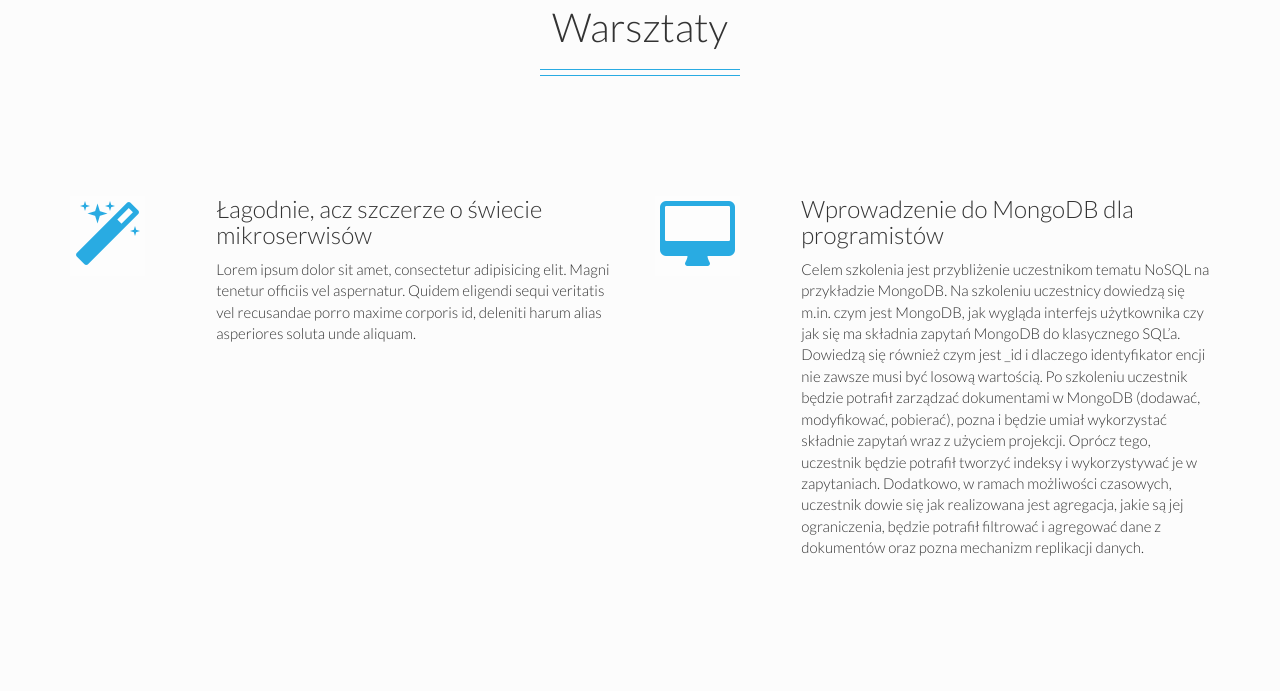
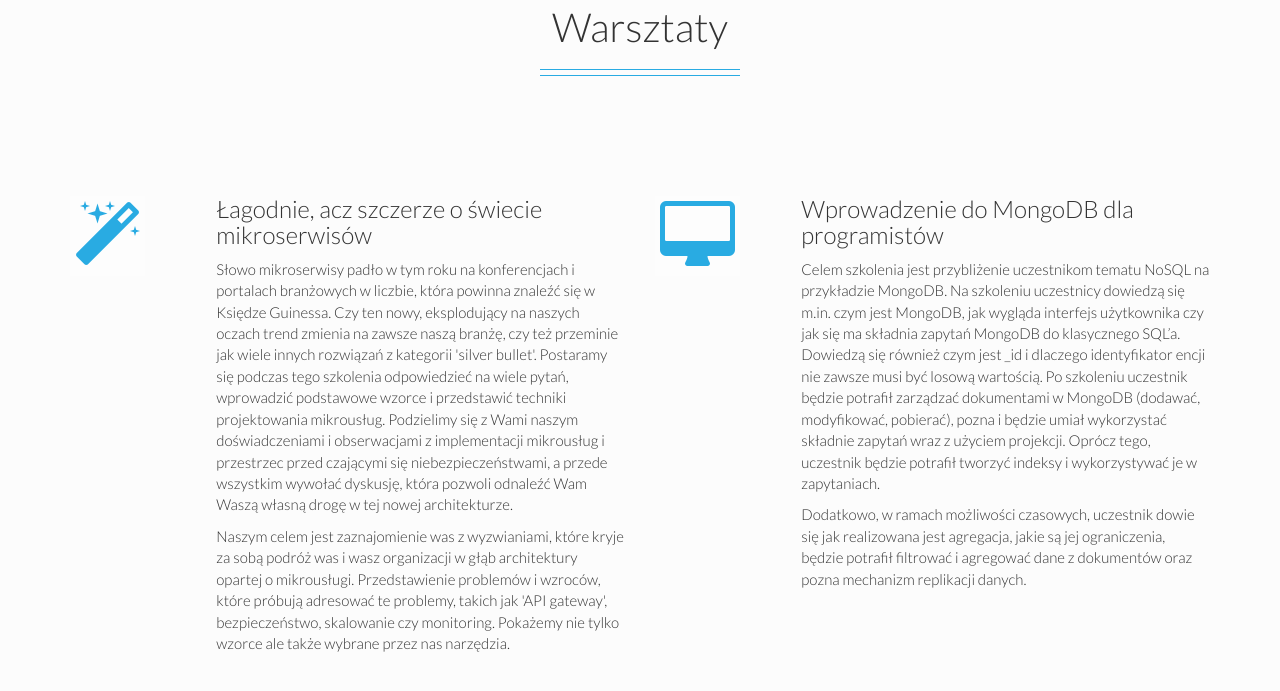
Before and after one commit to 42patterns/labs-website, a Jekyll site: the page built from index.html, in a window 1280 px wide and 900 px high, scrolled down 915 px, cut to the strip 0-695 px from the top of the window. Shown: the top 691 px of the strip. Built offline with Jekyll 4.4.1, drawn with Linux system fonts in a browser that asks for light colours; nearby versions of some CDN libraries; comment, search, counter and statistics services are not loaded; some of the changed text lies outside the part shown.

Commit message:
Aktualizacja bio Jarka i abstrakt

```diff
--- a/_config.yml
+++ b/_config.yml
@@ -83,10 +83,10 @@
   elements:
    - title: "Łagodnie, acz szczerze o świecie mikroserwisów"
      icon: "magic"
-     description: "Lorem ipsum dolor sit amet, consectetur adipisicing elit. Magni tenetur officiis vel aspernatur. Quidem eligendi sequi veritatis vel recusandae porro maxime corporis id, deleniti harum alias asperiores soluta unde aliquam."
+     description: "<p>Słowo mikroserwisy padło w tym roku na konferencjach i portalach branżowych w liczbie, która powinna znaleźć się w Księdze Guinessa. Czy ten nowy, eksplodujący na naszych oczach trend zmienia na zawsze naszą branżę, czy też przeminie jak wiele innych rozwiązań z kategorii 'silver bullet'. Postaramy się podczas tego szkolenia odpowiedzieć na wiele pytań, wprowadzić podstawowe wzorce i przedstawić techniki projektowania mikrousług. Podzielimy się z Wami naszym doświadczeniami i obserwacjami z implementacji mikrousług i przestrzec przed czającymi się niebezpieczeństwami, a przede wszystkim wywołać dyskusję, która pozwoli odnaleźć Wam Waszą własną drogę w tej nowej architekturze.</p><p>Naszym celem jest zaznajomienie was z wyzwianiami, które kryje za sobą podróż was i wasz organizacji w głąb architektury opartej o mikrousługi. Przedstawienie problemów i wzroców, które próbują adresować te problemy, takich jak 'API gateway', bezpieczeństwo, skalowanie czy monitoring. Pokażemy nie tylko wzorce ale także wybrane przez nas narzędzia.</p>"
    - title: "Wprowadzenie do MongoDB dla programistów"
      icon: "desktop"
-     description: "Celem szkolenia jest przybliżenie uczestnikom tematu NoSQL na przykładzie MongoDB. Na szkoleniu uczestnicy dowiedzą się m.in. czym jest MongoDB, jak wygląda interfejs użytkownika czy jak się ma składnia zapytań MongoDB do klasycznego SQL’a. Dowiedzą się również czym jest _id i dlaczego identyfikator encji nie zawsze musi być losową wartością. Po szkoleniu uczestnik będzie potrafił zarządzać dokumentami w MongoDB (dodawać, modyfikować, pobierać), pozna i będzie umiał wykorzystać składnie zapytań wraz z użyciem projekcji. Oprócz tego, uczestnik będzie potrafił tworzyć indeksy i wykorzystywać je w zapytaniach. Dodatkowo, w ramach możliwości czasowych, uczestnik dowie się jak realizowana jest agregacja, jakie są jej ograniczenia, będzie potrafił filtrować i agregować dane z dokumentów oraz pozna mechanizm replikacji danych."
+     description: "<p>Celem szkolenia jest przybliżenie uczestnikom tematu NoSQL na przykładzie MongoDB. Na szkoleniu uczestnicy dowiedzą się m.in. czym jest MongoDB, jak wygląda interfejs użytkownika czy jak się ma składnia zapytań MongoDB do klasycznego SQL’a. Dowiedzą się również czym jest _id i dlaczego identyfikator encji nie zawsze musi być losową wartością. Po szkoleniu uczestnik będzie potrafił zarządzać dokumentami w MongoDB (dodawać, modyfikować, pobierać), pozna i będzie umiał wykorzystać składnie zapytań wraz z użyciem projekcji. Oprócz tego, uczestnik będzie potrafił tworzyć indeksy i wykorzystywać je w zapytaniach. </p><p>Dodatkowo, w ramach możliwości czasowych, uczestnik dowie się jak realizowana jest agregacja, jakie są jej ograniczenia, będzie potrafił filtrować i agregować dane z dokumentów oraz pozna mechanizm replikacji danych.</p>"
 
 # Trainers
 # -------------------------
@@ -96,10 +96,24 @@
   id: trainers
   elements:
    - title: "Jarek Pałka"
-     description: "Od ponad 15 lat w branży IT, jako administrator baz danych, programista, architekt, manager i inżynier od spraw katastrof."
-     bio: "Od ponad 15 lat w branży IT, jako administrator baz danych, programista, architekt, manager i 'inżynier od spraw katastrof'. Brał udział w małych, średnich i nonsensownie dużych projektach, prowadzonych zgodnie zasadami 'waterfall', Agile oraz przy braku jakichkolwiek metodyk, zawsze z tym samym skutkiem. Co doprowadziło go do wniosku, że nie ważne co robisz tak długo, jak robisz to dobrze, w najprostszy z możliwych sposobów i używasz właściwych narzędzi które wykonają pracę za Ciebie.
-     <br/>
-     W międzyczasie dał się porwać ideą TDD oraz Software Craftmanship, do granic możliwości wyeksploatować tak piękne w swej prostocie pomysły jak REST, JavaScript i NOSQL, by potem porzucić je by zgłębić tajniki 'system thinking' i zachwycić się siłą jaką niesie z sobą 'metafora' i odkryć, że rządzą nami te same prawa 'natury'."
+     description: "Od ponad 20 lat w branży IT, jako administrator baz danych, programista, architekt, manager i 'inżynier od spraw katastrof'."
+     bio: "Od ponad 20 lat w branży IT, jako administrator baz danych, programista,
+     architekt, manager i 'inżynier od spraw katastrof'. Brałem udział w małych,
+     średnich i nonsensownie dużych projektach, prowadzonych zgodnie zasadami
+     'waterfall', Agile oraz przy braku jakichkolwiek metodyk, z tym samym zawsze
+     skutkiem. Co doprowadziło mnie do wniosku, że nie ważne co robisz tak długo,
+     jak robisz to dobrze, w najprostszy z możliwych sposobów i używasz właściwych
+     narzędzi które wykonają pracę za ciebie. W międzyczasie dałem się porwać ideą
+     TDD oraz Software Craftmanship, do granic możliwości wyeksploatować tak
+     piękne w swej prostocie pomysły jak REST i NoSQL, by potem porzucić je by
+     zgłębić tajniki 'system thinking' i zachwycić się siłą jaką niesie z sobą
+     'metafora' i odkryć, że rządzą nami te same prawa 'natury'.<br/>
+     Niepokorny wyznawca kościoła JVM, badacz bytecode'u i JIT oraz wszelkiej maści
+     parserów, interpeterów i kompilatorów. <br/>
+     Od czasu do czasu można usłyszeć moje niskiej jakości żarty na temat
+     architektury na konferencjach w Polsce. W chwilach trener w http://symentis.pl
+     i autor bloga na http://geekyprimitives.wordpress.com/ oraz samozwańczy dyktator
+     w radach programowych konferencji JDD oraz 4Developers."
      url: "#bios"
      image: "media/img/trainer_jarek_sm.jpg"
    - title: "Wiktor Sztajerowski"
--- a/_layouts/default.html
+++ b/_layouts/default.html
@@ -5,7 +5,7 @@
 <!--[if IE 8]>         <html class="no-js lt-ie9"> <![endif]-->
 <!--[if gt IE 8]><!--> <html class="no-js"> <!--<![endif]-->
 
-<html lang="en">
+<html lang="pl">
 
 <head>
   {% include header.html %}
```
